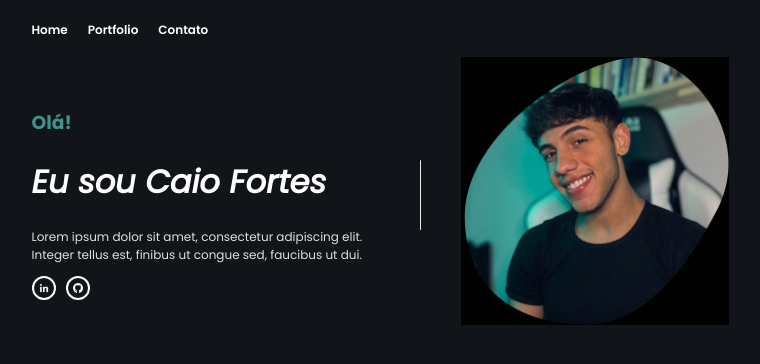
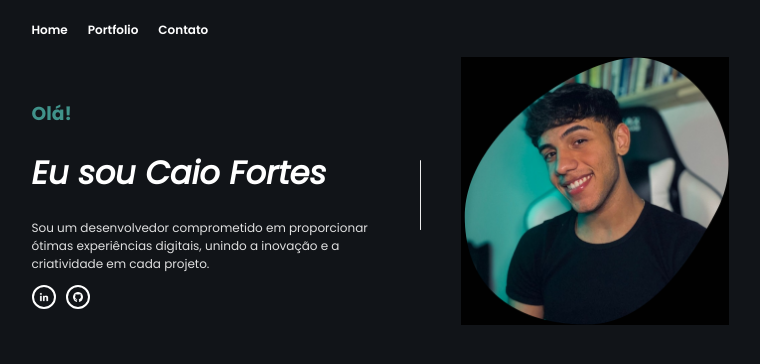
Before and after one commit to Caio-Fortes/Portfolio, a Vue app in the folder project/: page / in a window 1280 px wide. Shown: the top 364 px of the page, without its empty margins (260-1020 px from the left). Built offline with nearby package versions, Linux system fonts and the light colour scheme.

Commit message:
descrição

```diff
--- a/project/src/components/Header.vue
+++ b/project/src/components/Header.vue
@@ -23,8 +23,9 @@
             <h3 class="hello">Olá!</h3>
             <h1>Eu sou Caio Fortes</h1>
             <p>
-                Lorem ipsum dolor sit amet, consectetur adipiscing elit. <br />
-                Integer tellus est, finibus ut congue sed, faucibus ut dui.
+                Sou um desenvolvedor comprometido em proporcionar
+                ótimas experiências digitais, unindo a inovação e a
+                criatividade em cada projeto.
             </p>
             <div id="iconsContainer">
                 <a id="icons" href="https://www.linkedin.com/in/caio-fortes/" title="Linkedin">
```
